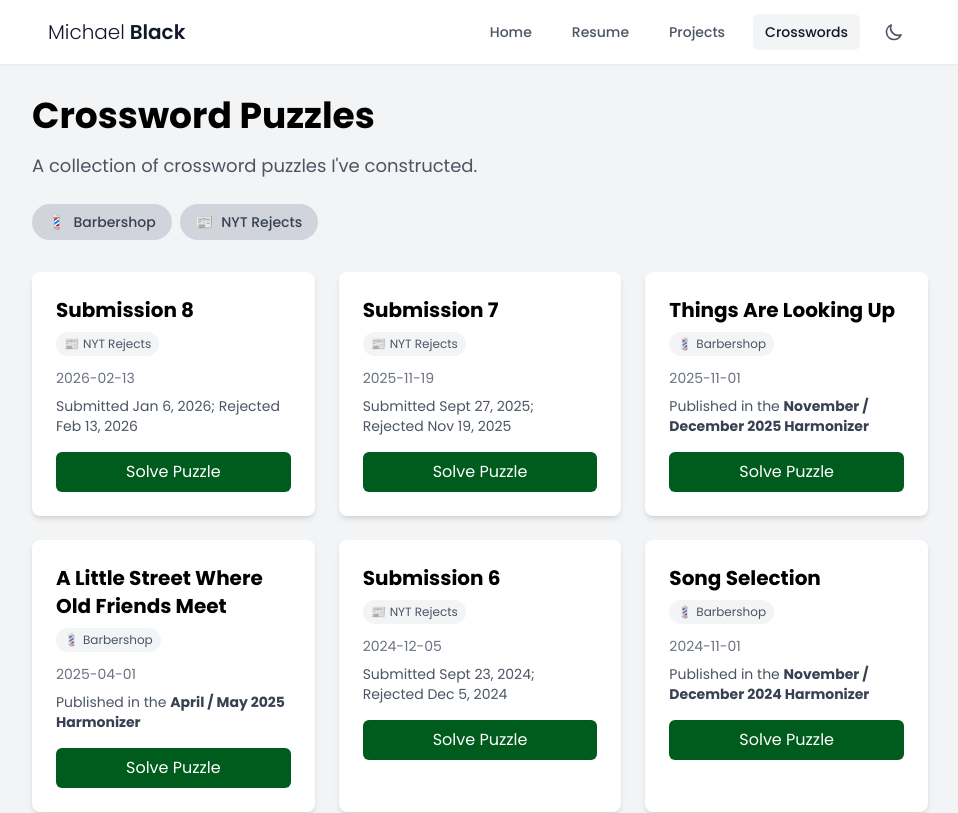
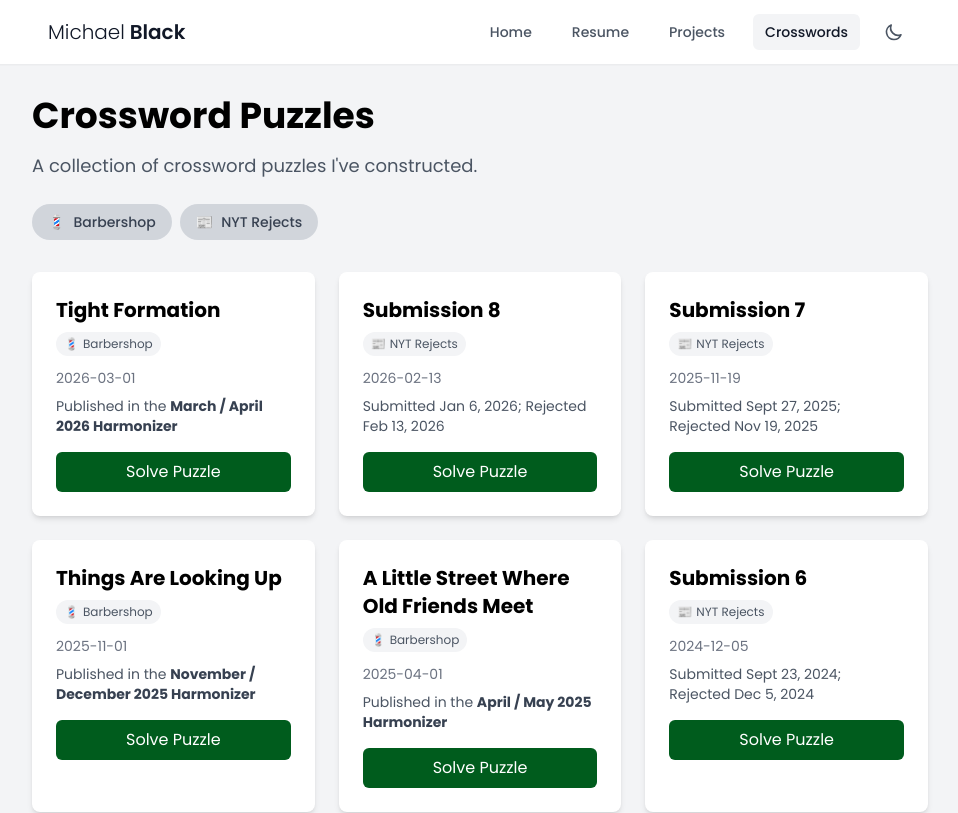
Before and after one commit to mblac056/personal-website, a React (Vite) app: page /crosswords in a window 1280 px wide. Shown: the top 813 px of the page, without its empty margins (160-1118 px from the left). Built offline with nearby package versions, Linux system fonts and the light colour scheme.

Commit message:
New crossword

```diff
--- a/src/data/crosswords.ts
+++ b/src/data/crosswords.ts
@@ -8,6 +8,14 @@ export interface Crossword {
 }
 
 export const crosswords: Crossword[] = [
+  {
+    id: 'tight-formation',
+    title: 'Tight Formation',
+    date: '2026-03-01',
+    tags: ['Barbershop'],
+    description: `<p>Published in the <a href="https://files.barbershop.org/PDFs/Harmonizer/2026-issues/Harmonizer_vol86_no2_marapr2026.pdf#page=12" target="_blank" rel="noreferrer noopener">March / April 2026 Harmonizer</a></p>`,
+    puzzleId: '07b692ec'
+  },
   {
     id: 'submission-8',
     title: 'Submission 8',
```
